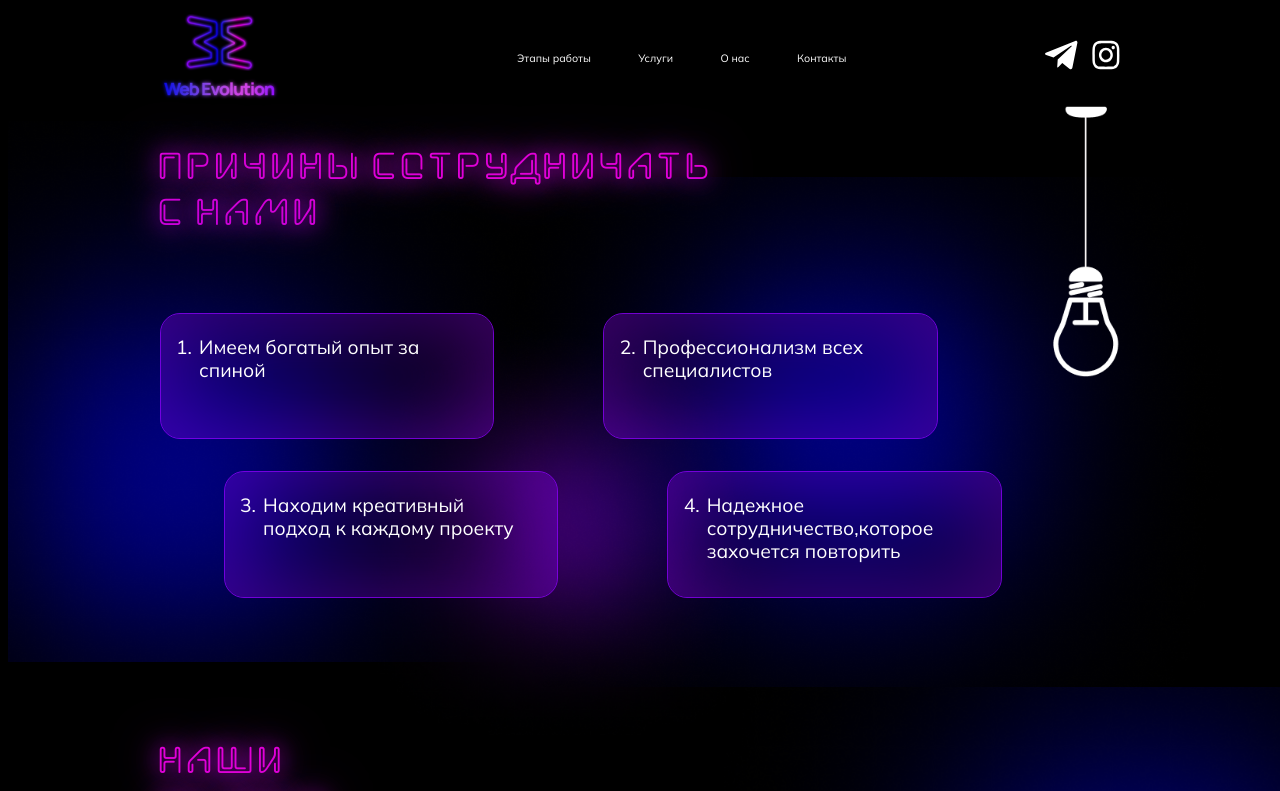
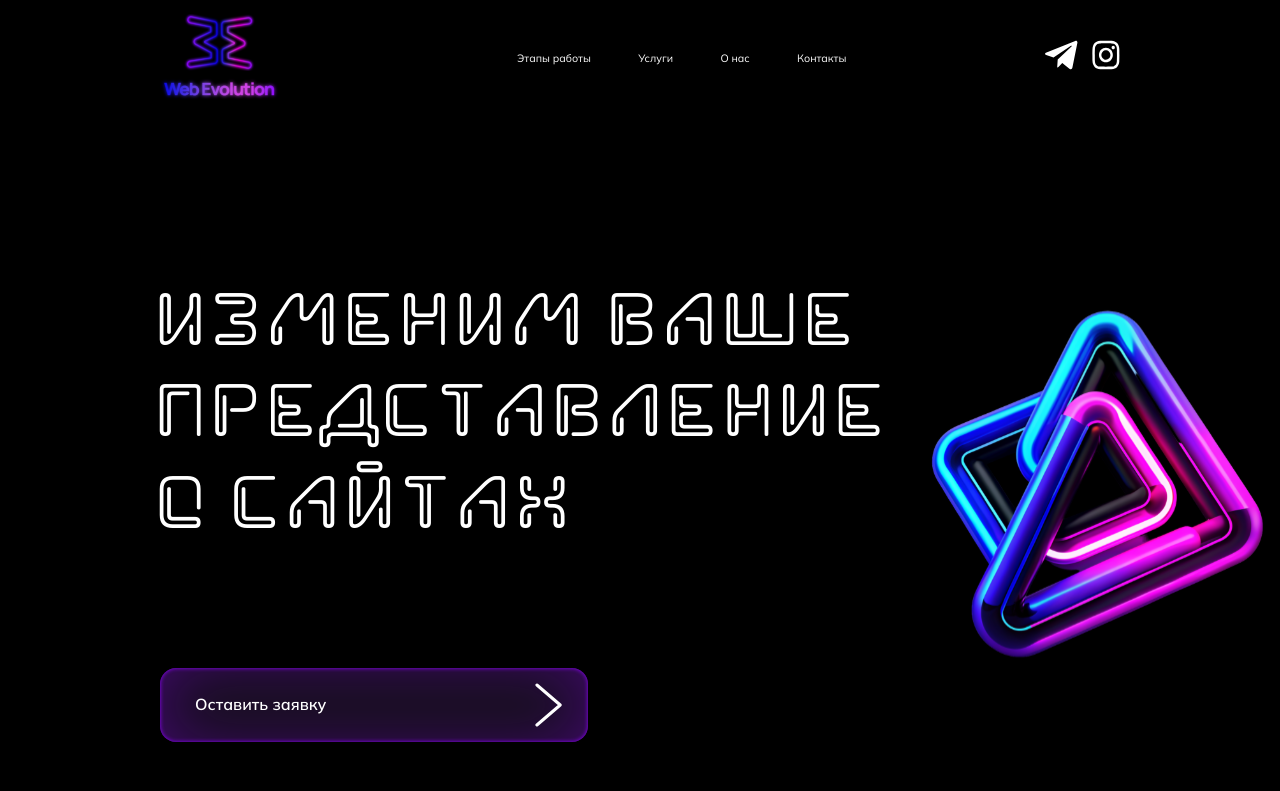
Before and after one commit to WebEvolutionApp/Front, a React (Vite) app: page / in a window 1280 px wide. Shown: the top 791 px of the page. Built offline with nearby package versions, Linux system fonts and the light colour scheme.

Commit message:
HeroSection

```diff
--- /dev/null
+++ b/src/components/HeroSection/HeroSection.jsx
@@ -0,0 +1,19 @@
+import s from './HeroSection.module.scss';
+
+import Button from '../ui/Button/Button';
+
+function HeroSection() {
+  return (
+    <div className={s['container']}>
+      <div className={s['content']}>
+        <div className={s['flex']}>
+          <h1 className={s['heading']}>Изменим ваше представление <br /> о сайтах</h1>
+          <Button text='Оставить заявку' />
+        </div>
+        <img className={s['image']} src="./images/neon-abstract-shapes.svg" alt="Image" />
+      </div>
+    </div>
+  );
+}
+
+export default HeroSection;
--- /dev/null
+++ b/src/components/HeroSection/HeroSection.module.scss
@@ -0,0 +1,25 @@
+.container {
+  width: 100%;
+  background-color: $mainBlack;
+
+  .content {
+    padding: 9.32vw 0 12.96vw;
+    width: 76%;
+    margin: 0 auto;
+    display: flex;
+
+    .flex {
+      display: flex;
+      flex-direction: column;
+      gap: 5.26vw;
+    }
+
+    .heading {
+      @include fontTitleDec();
+    }
+
+    .image {
+      width: 31.87vw;
+    }
+  }
+}
--- /dev/null
+++ b/src/components/ui/Button/Button.jsx
@@ -0,0 +1,12 @@
+import s from './Button.module.scss';
+
+function Button({ text }) {
+  return (
+    <div className={s['button']}>
+      <p className={s['button-text']}>{text}</p>
+      <img src="./icons/arrow-right.svg" alt="arrow right" />
+    </div>
+  );
+}
+
+export default Button;
--- /dev/null
+++ b/src/components/ui/Button/Button.module.scss
@@ -0,0 +1,18 @@
+.button {
+  display: flex;
+  justify-content: space-between;
+  align-items: center;
+  padding: 0 2.03vw 0 2.76vw;
+  width: 50%;
+  height: 9.26vh;
+  border: none;
+  border-radius: 16px;
+  backdrop-filter: blur(48px);
+  box-shadow: inset 0 0 68px 0 rgba(143, 1, 254, 0.4), inset 0 0 4px 0 #8f01fe;
+  background: rgba(255, 255, 255, 0.06);
+}
+
+.button-text {
+  @include mulish(1.25vw, 600, 120%);
+  color: $mainWhite;
+}
--- a/src/pages/MainPage/MainPage.jsx
+++ b/src/pages/MainPage/MainPage.jsx
@@ -5,11 +5,13 @@ import s from './styles.module.scss';
 import ReasonsToWorkWithUs from "../../components/ReasonsToWorkWithUs/ReasonsToWorkWithUs";
 import OurServices from "../../components/OurServices/OurServices";
 import Header from '../../components/Header/Header';
+import HeroSection from '../../components/HeroSection/HeroSection';
 
 export const MainPage = () => {
   return (
     <>
       <Header />
+      <HeroSection />
       <ReasonsToWorkWithUs />
       <OurServices />
     </>
```
Also changed, not shown: public/icons/arrow-right.svg (added), public/images/neon-abstract-shapes.svg (added).
